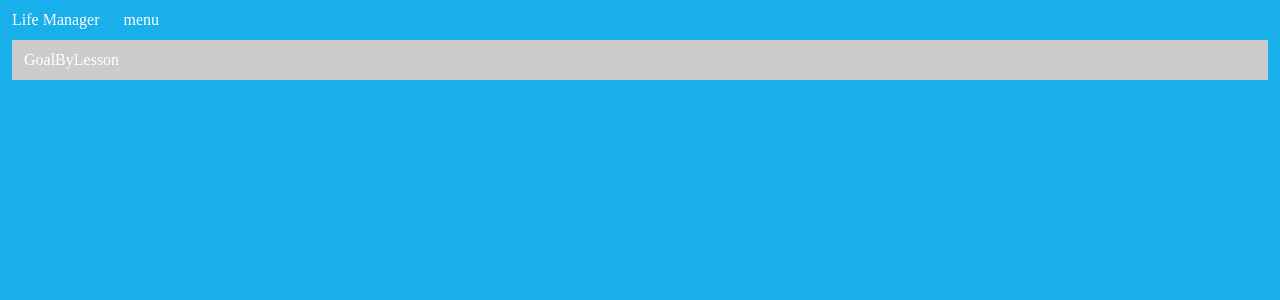
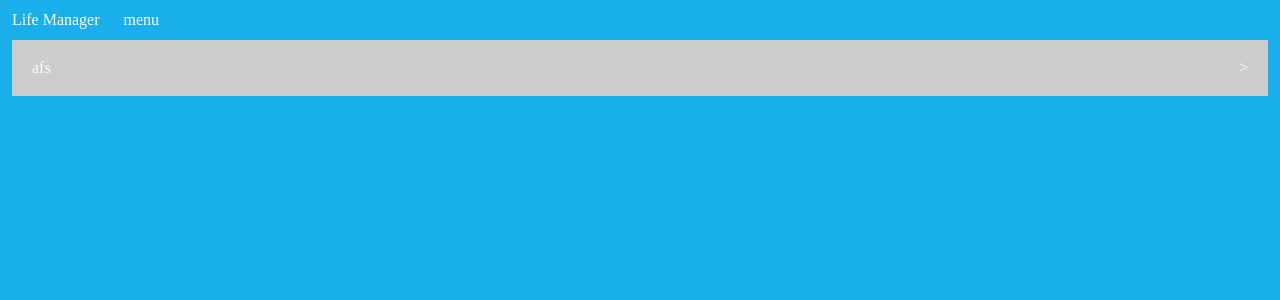
Before and after one commit to Unique0902/lifeManagerWeb, a React (Vite) app: page /goal/byLesson in a window 1280 px wide. Shown: the top 300 px of the page. Built offline with nearby package versions, Linux system fonts and the light colour scheme.

Commit message:
Feat: make accordion and goalByLesson page

```diff
--- /dev/null
+++ b/src/components/Accordion/Accordion.tsx
@@ -0,0 +1,24 @@
+import React, { ReactNode, useState } from 'react';
+
+interface Props {
+  outerText: string;
+  children: ReactNode;
+}
+
+const Accordion: React.FC<Props> = ({ outerText, children }) => {
+  const [isShowInner, setIsShowInner] = useState(false);
+  return (
+    <>
+      <div
+        className='flex flex-row justify-between p-[8px] cursor-pointer'
+        onClick={() => setIsShowInner((prev) => !prev)}
+      >
+        <p>{outerText}</p>
+        {isShowInner ? <p>{'<'}</p> : <p>{'>'}</p>}
+      </div>
+      {isShowInner && <div>{children}</div>}
+    </>
+  );
+};
+
+export default Accordion;
--- a/src/pages/Goal/ByLesson/GoalByLesson.tsx
+++ b/src/pages/Goal/ByLesson/GoalByLesson.tsx
@@ -1,9 +1,21 @@
 import React from 'react';
+import Accordion from '../../../components/Accordion/Accordion';
+import { GoalsExArr } from '../../../data/hardDt';
 
 interface Props {}
 
 const GoalByLesson: React.FC<Props> = () => {
-  return <div>GoalByLesson</div>;
+  return (
+    <div>
+      <Accordion outerText='afs'>
+        <ul className='flex flex-col gap-[8px]'>
+          {GoalsExArr.map((dt) => (
+            <div key={dt.id}>{dt.title}</div>
+          ))}
+        </ul>
+      </Accordion>
+    </div>
+  );
 };
 
 export default GoalByLesson;
```
